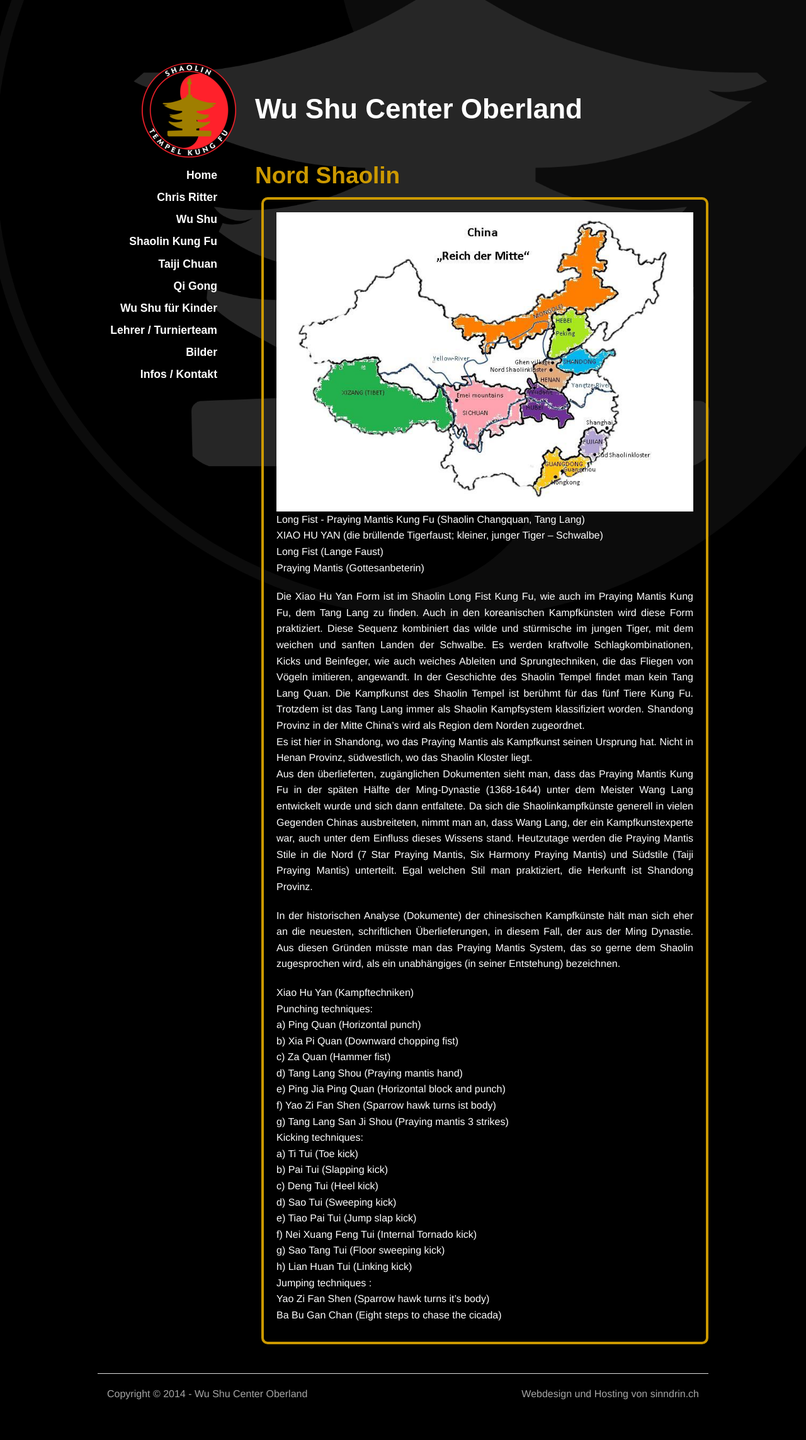
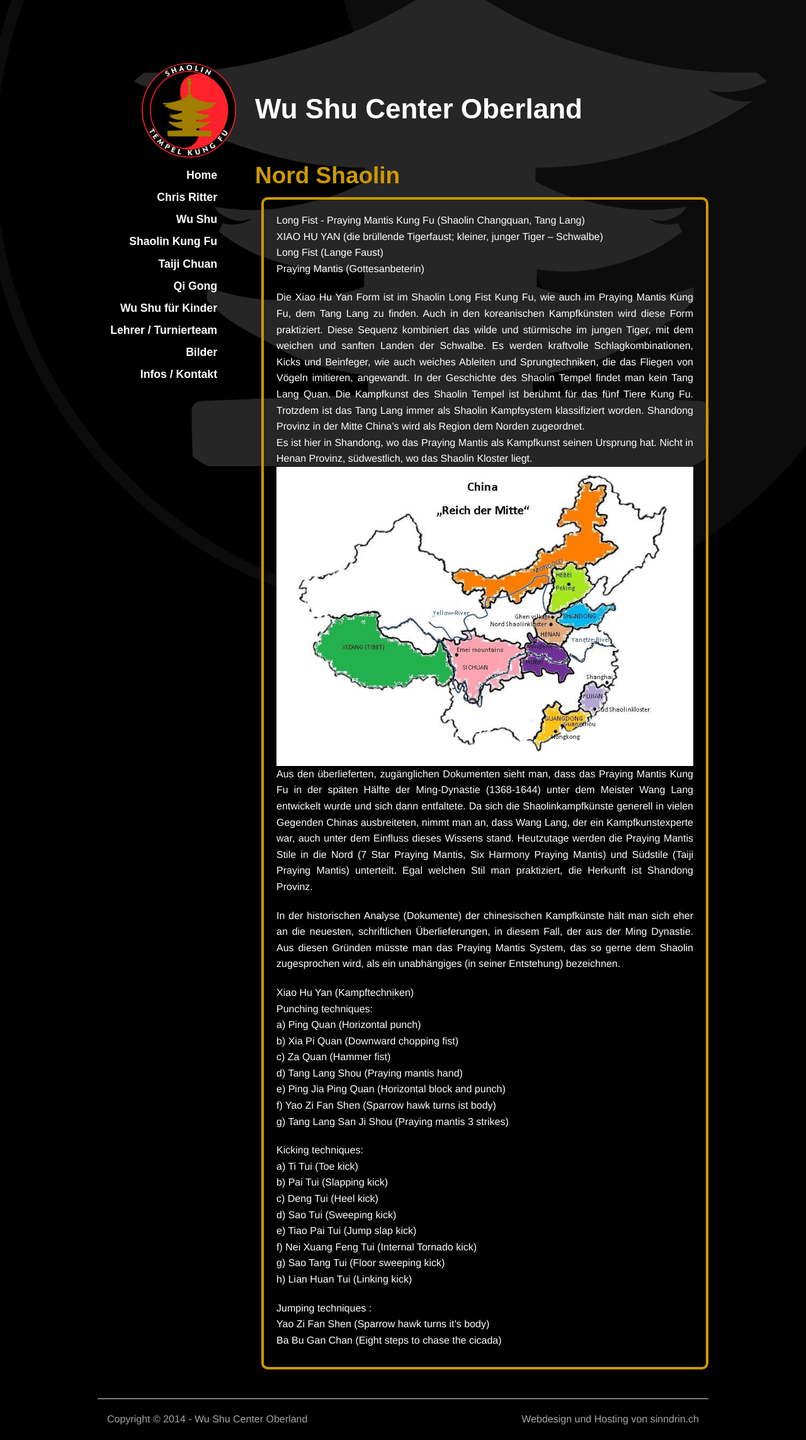
Before and after one commit to wu-shu/wu-shu.github.io, a Jekyll site: the page built from xiaohuyan/index.md, in a window 1280 px wide. Shown: the whole page at 63% size. Built offline with Jekyll 4.4.1, drawn with Linux system fonts in a browser that asks for light colours; some web fonts are replaced; Markdown is read by kramdown in place of the engine named in the settings; comment, search, counter and statistics services are not loaded; before the commit the page ends 2246 px from its top, so only the background shows below that.

Commit message:
Long Fist bild

```diff
--- a/xiaohuyan/index.md
+++ b/xiaohuyan/index.md
@@ -3,7 +3,6 @@
 title: Nord Shaolin
 ---
 
-<img class="ifloat-right" src="/images/china_norden.jpg" alt="China">
 Long Fist - Praying Mantis Kung Fu (Shaolin Changquan, Tang Lang) <br>
 XIAO HU YAN  (die brüllende Tigerfaust; kleiner, junger Tiger – Schwalbe)<br>
 Long Fist (Lange Faust)<br>
@@ -14,6 +13,7 @@
 In der Geschichte des Shaolin Tempel findet man kein Tang Lang Quan. Die Kampfkunst des Shaolin Tempel ist berühmt für das fünf Tiere Kung Fu. Trotzdem ist das Tang Lang immer als Shaolin Kampfsystem klassifiziert worden.
 Shandong Provinz in der Mitte China’s wird als Region dem Norden zugeordnet.<br>
 Es ist hier in Shandong, wo das Praying Mantis als Kampfkunst seinen Ursprung hat. Nicht in Henan Provinz, südwestlich, wo das Shaolin Kloster liegt.<br>
+<img class="ifloat-right" src="/images/china_norden.jpg" alt="China">
 Aus den überlieferten, zugänglichen Dokumenten sieht man, dass das Praying Mantis Kung Fu in der späten Hälfte der Ming-Dynastie (1368-1644) unter dem Meister Wang Lang entwickelt wurde und sich dann entfaltete.
 Da sich die Shaolinkampfkünste generell in vielen Gegenden Chinas ausbreiteten, nimmt man an, dass Wang Lang, der ein Kampfkunstexperte war, auch unter dem Einfluss dieses Wissens stand.
 Heutzutage werden die Praying Mantis Stile in die Nord (7 Star Praying Mantis, Six Harmony Praying Mantis) und Südstile (Taiji Praying Mantis) unterteilt.
@@ -30,6 +30,7 @@
 e)	Ping Jia Ping Quan (Horizontal block and punch)<br>
 f)	Yao Zi Fan Shen (Sparrow hawk turns ist body)<br>
 g)	Tang Lang San Ji Shou (Praying mantis 3 strikes)<br>
+
 Kicking techniques:<br>
 a)	Ti Tui (Toe kick)<br>
 b)	Pai Tui (Slapping kick)<br>
@@ -39,6 +40,7 @@
 f)	Nei Xuang Feng Tui (Internal Tornado kick)<br>
 g)	Sao Tang Tui (Floor sweeping kick)<br>
 h)	Lian Huan Tui (Linking kick)<br>
+
 Jumping techniques :<br>
 Yao Zi Fan Shen (Sparrow hawk turns it’s body)<br>
 Ba Bu Gan Chan (Eight steps to chase the cicada)<br>
```
